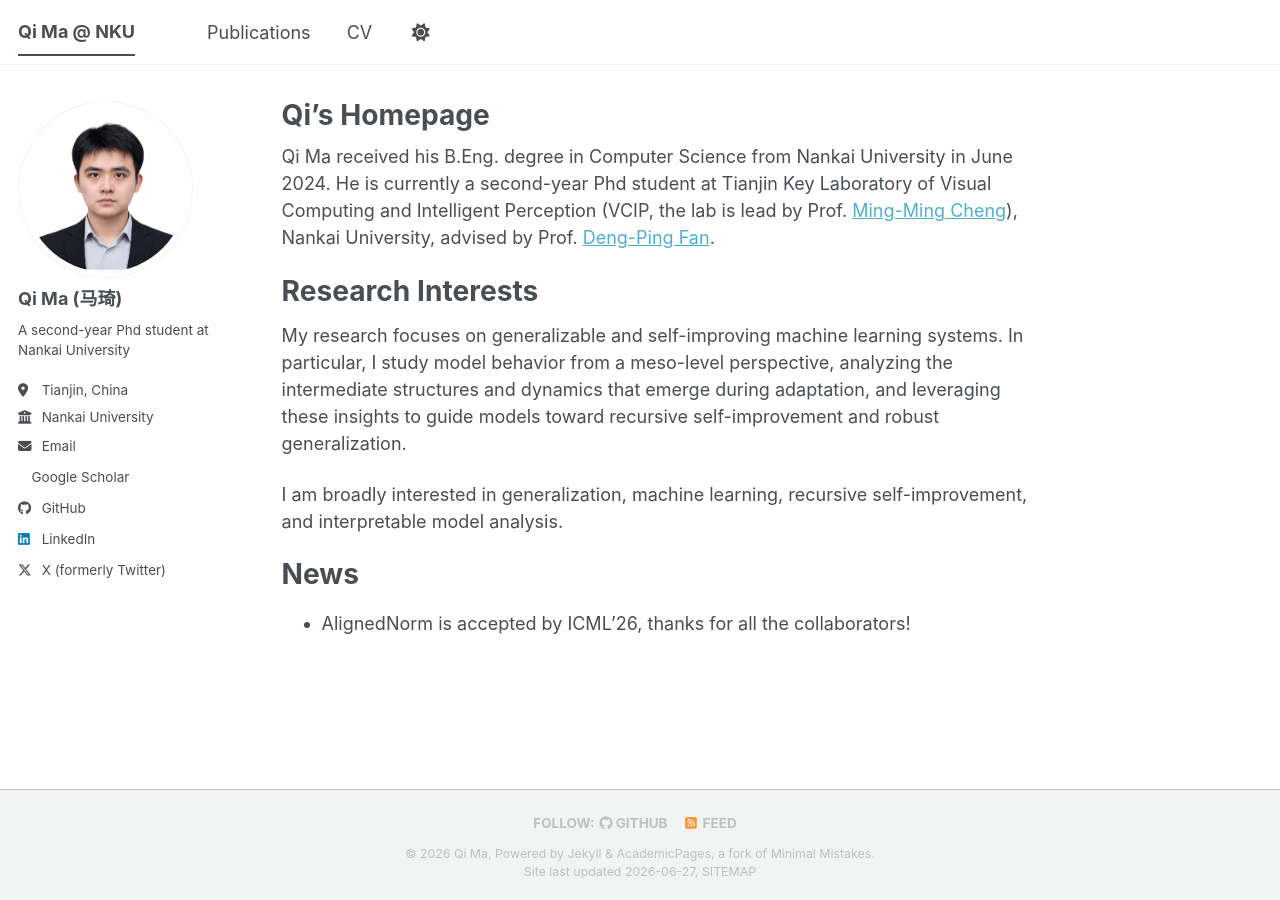
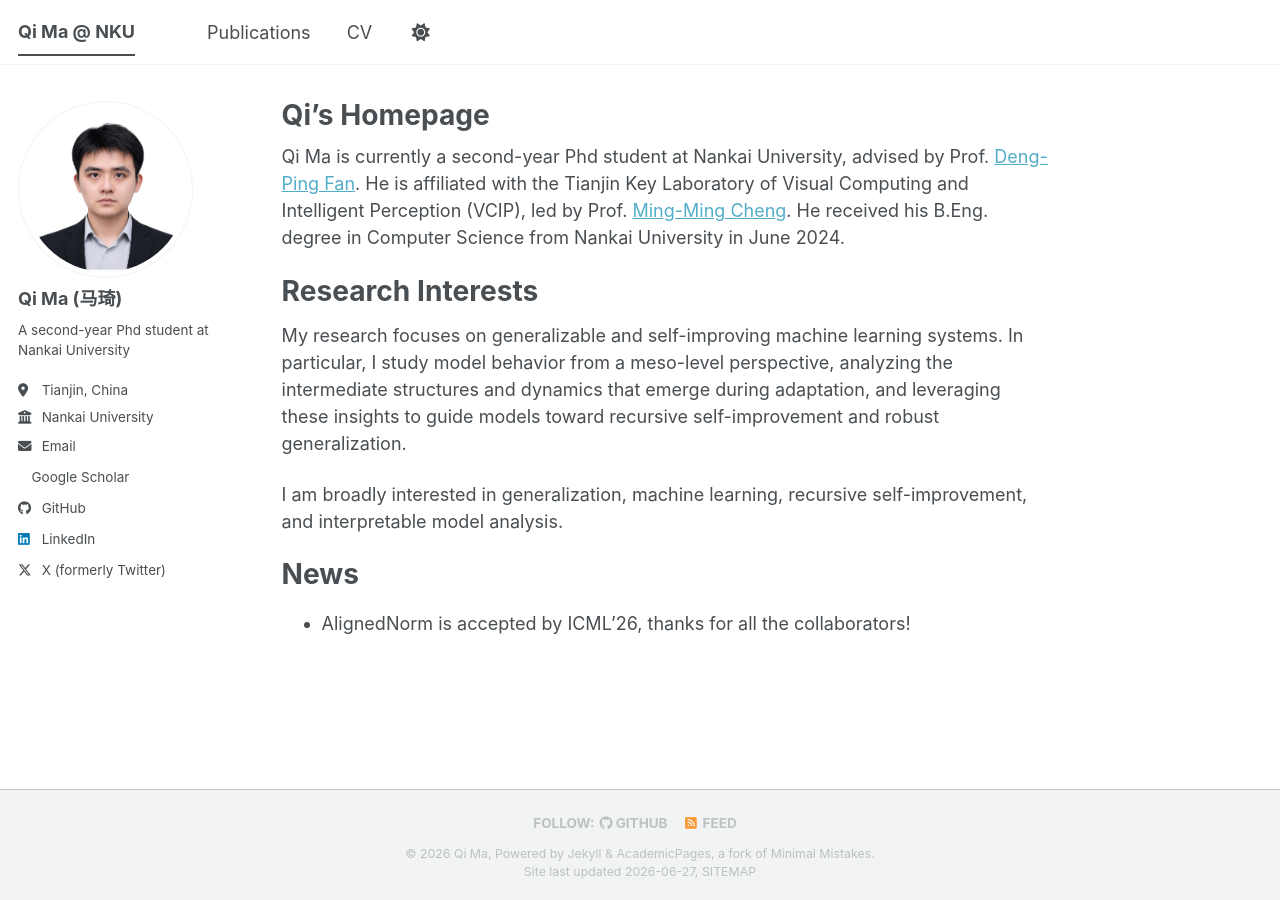
Before and after one commit to QByteM/QByteM.github.io, a Jekyll site: the page built from _pages/about.md, in a window 1280 px wide. Built offline with Jekyll 4.4.1, drawn with Linux system fonts in a browser that asks for light colours; a style sheet for code colours, icons or effects is not loaded.

Commit message:
Update about page biography

```diff
--- a/_pages/about.md
+++ b/_pages/about.md
@@ -7,7 +7,7 @@ redirect_from:
   - /about.html
 ---
 
-Qi Ma received his B.Eng. degree in Computer Science from Nankai University in June 2024. He is currently a second-year Phd student at Tianjin Key Laboratory of Visual Computing and Intelligent Perception (VCIP, the lab is lead by Prof. [Ming-Ming Cheng](https://scholar.google.com/citations?user=huWpVyEAAAAJ)), Nankai University, advised by Prof. [Deng-Ping Fan](https://scholar.google.com/citations?user=kakwJ5QAAAAJ).
+Qi Ma is currently a second-year Phd student at Nankai University, advised by Prof. [Deng-Ping Fan](https://scholar.google.com/citations?user=kakwJ5QAAAAJ). He is affiliated with the Tianjin Key Laboratory of Visual Computing and Intelligent Perception (VCIP), led by Prof. [Ming-Ming Cheng](https://scholar.google.com/citations?user=huWpVyEAAAAJ). He received his B.Eng. degree in Computer Science from Nankai University in June 2024.
 
 Research Interests
 ======
```
